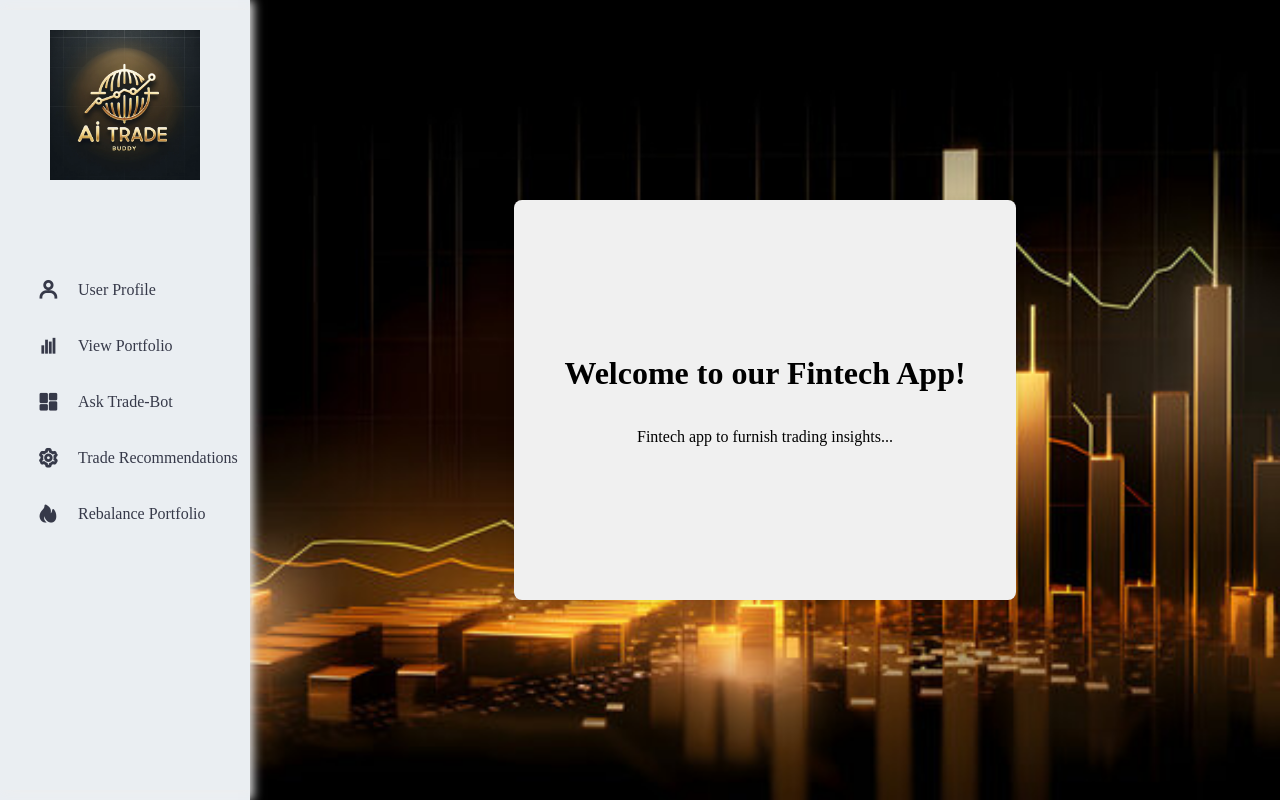
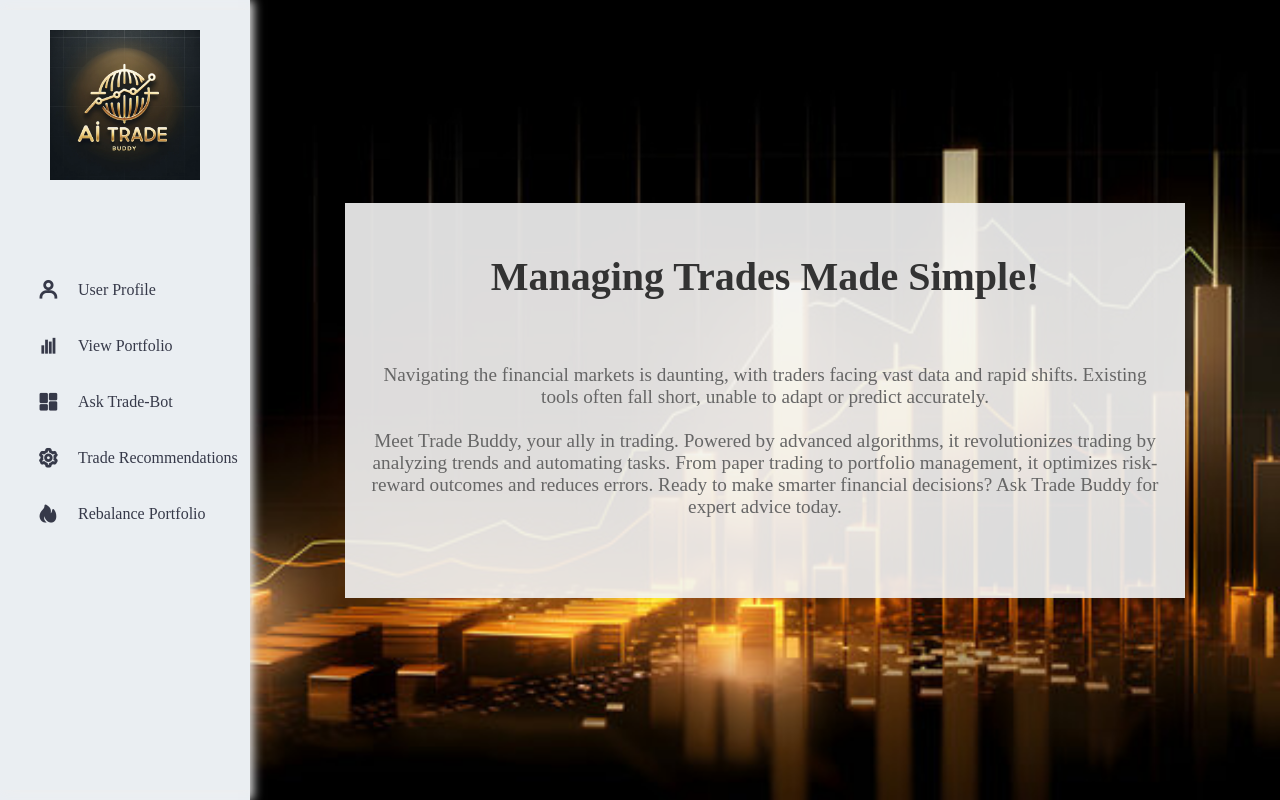
Before and after one commit to SakshiKekre/AI-Trade-Buddy, a React (Create React App) app in the folder frontend/tradebot/: page / in a window 1280 px wide. Built offline with nearby package versions, Linux system fonts and the light colour scheme.

Commit message:
Home page css fix

```diff
--- a/frontend/tradebot/src/App.css
+++ b/frontend/tradebot/src/App.css
@@ -549,3 +549,39 @@ button:hover {
   color: #333; /* A darker grey for better readability */
   text-align: justify; /* Justifies the text if preferred */
 }
+
+
+
+/* HOME PAGE CSS */
+
+.home-container {
+  display: flex;
+  flex-direction: column;
+  align-items: center;
+  justify-content: center;
+  text-align: center;
+  padding: 50px 20px;
+  max-width: 1200px;
+  margin: auto;
+  background-color: rgba(244, 244, 244, 0.9);
+}
+
+.home-container h1 {
+  font-size: 2.5rem; /* 40px */
+  color: #333; /* Dark grey color for the text */
+  margin-bottom: 20px; /* Space below the headline */
+}
+
+.home-container p {
+  font-size: 1.2rem; /* 18px */
+  color: #666; /* Medium grey color for the text */
+  margin-bottom: 30px; /* Space below the paragraph */
+  max-width: 800px; /* Max width for readability */
+}
+
+.home-container img {
+  max-width: 100%; /* Ensures the image is responsive */
+  height: auto; /* Maintain aspect ratio */
+  border-radius: 10px; /* Optional: adds rounded corners to the image */
+  box-shadow: 0 4px 8px rgba(0,0,0,0.1); /* Optional: adds a subtle shadow to the image */
+}
--- a/frontend/tradebot/src/components/history/PositionHistory.js
+++ b/frontend/tradebot/src/components/history/PositionHistory.js
@@ -6,7 +6,7 @@ const PositionHistory = ({ data , accountInfo}) => {
     <div className="trade-history">
       {/* Displaying account information */}
       <div className="account-info">
-      <h3>Account Overview</h3>
+      <h3>Holdings Overview</h3>
       <div className="info-row">
         <span className="label">Total Cash Available for Trading:</span>
         <span className="value">${accountInfo.total_cash}</span>
--- a/frontend/tradebot/src/pages/HomePage.js
+++ b/frontend/tradebot/src/pages/HomePage.js
@@ -10,12 +10,15 @@ const HomePage = () => {
       </div>
 
       <div class="main">
-        <div className="content-container">
-          <h1>Welcome to our Fintech App!</h1>
-          <p>
+        <div className="home-container">
+          <h1>Managing Trades Made Simple!</h1>
+          <p style={{textAlign: 'center'}}>
             <br/><br/>
-            Fintech app to furnish trading insights...
+            Navigating the financial markets is daunting, with traders facing vast data and rapid shifts. Existing tools often fall short, unable to adapt or predict accurately.
+            <br/><br/>
+            Meet Trade Buddy, your ally in trading. Powered by advanced algorithms, it revolutionizes trading by analyzing trends and automating tasks. From paper trading to portfolio management, it optimizes risk-reward outcomes and reduces errors. Ready to make smarter financial decisions? Ask Trade Buddy for expert advice today.
           </p>
+
         </div>
       </div>
 
```
